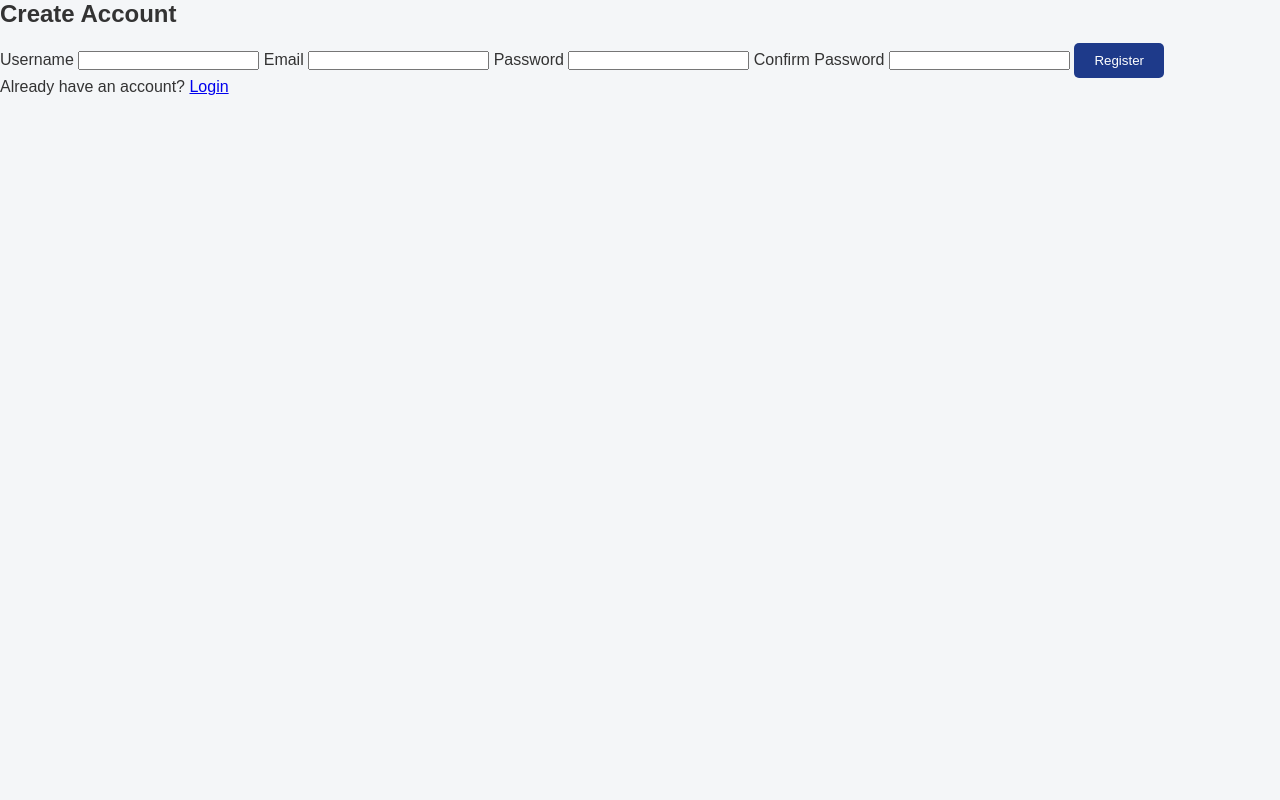
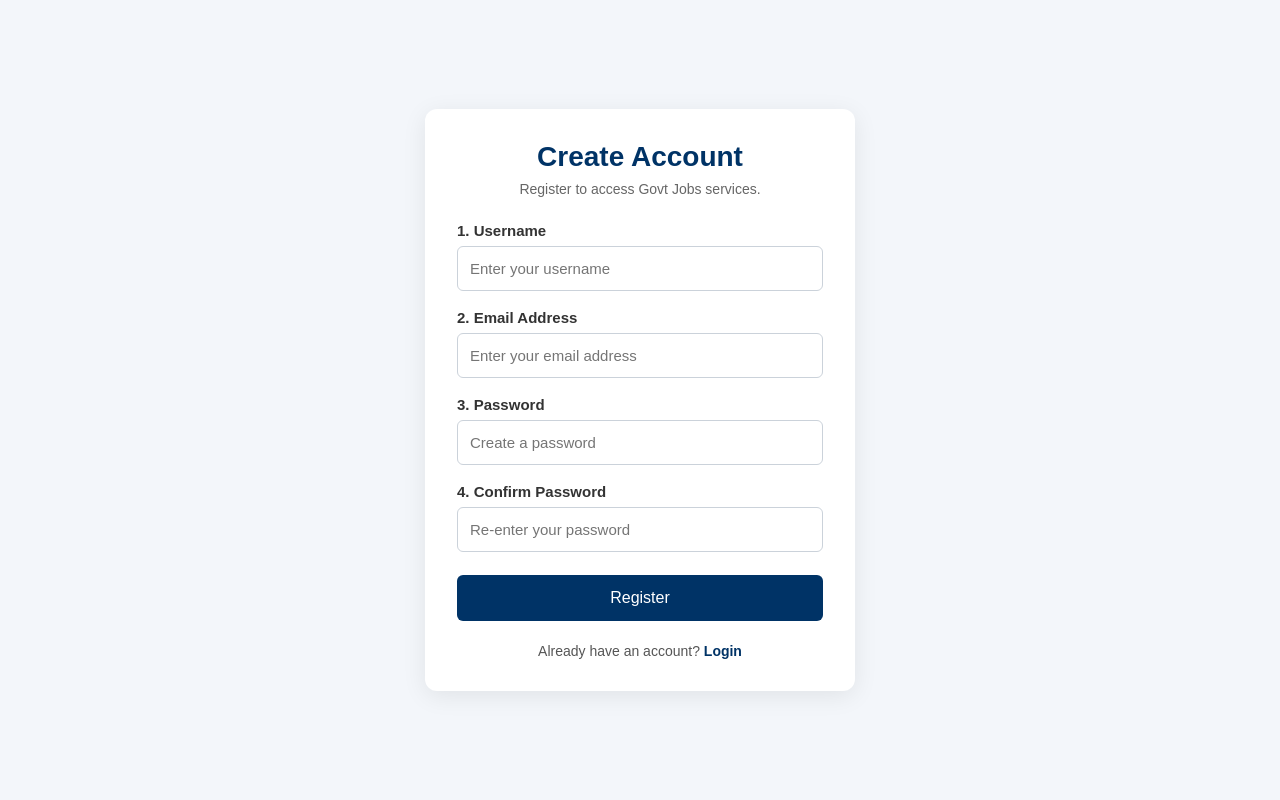
Before and after one commit to Bharathnani9173/Govtjobs, a Django app: page /register/ in a window 1280 px wide. Run offline with Django 5.2, Linux system fonts and the light colour scheme; parts of the project's set-up code (start-up, migrations or seed data) failed here and were passed over.

Commit message:
Improve registration page layout

```diff
--- a/jobportal/templates/jobportal/register.html
+++ b/jobportal/templates/jobportal/register.html
@@ -2,11 +2,8 @@
 <html lang="en">
 
 <head>
-
     <meta charset="UTF-8">
-
-    <meta name="viewport"
-          content="width=device-width, initial-scale=1.0">
+    <meta name="viewport" content="width=device-width, initial-scale=1.0">
 
     <title>Register - Govt Jobs</title>
 
@@ -15,6 +12,125 @@
     <link rel="stylesheet"
           href="{% static 'jobportal/css/style.css' %}">
 
+    <style>
+        * {
+            box-sizing: border-box;
+        }
+
+        body {
+            margin: 0;
+            min-height: 100vh;
+            display: flex;
+            justify-content: center;
+            align-items: center;
+            padding: 25px 15px;
+            background: #f3f6fa;
+            font-family: Arial, sans-serif;
+        }
+
+        .login-container {
+            width: 100%;
+            max-width: 430px;
+            padding: 32px;
+            background: #ffffff;
+            border-radius: 12px;
+            box-shadow: 0 5px 25px rgba(0, 0, 0, 0.08);
+        }
+
+        .login-container h2 {
+            margin: 0 0 8px;
+            color: #003366;
+            text-align: center;
+            font-size: 28px;
+        }
+
+        .form-subtitle {
+            margin: 0 0 25px;
+            color: #666666;
+            text-align: center;
+            font-size: 14px;
+        }
+
+        .form-group {
+            margin-bottom: 18px;
+        }
+
+        .form-group label {
+            display: block;
+            margin-bottom: 7px;
+            color: #333333;
+            font-size: 15px;
+            font-weight: 600;
+        }
+
+        .form-group input {
+            display: block;
+            width: 100%;
+            min-height: 45px;
+            padding: 11px 12px;
+            border: 1px solid #cbd2da;
+            border-radius: 6px;
+            background: #ffffff;
+            font-size: 15px;
+        }
+
+        .form-group input:focus {
+            outline: none;
+            border-color: #003366;
+            box-shadow: 0 0 0 3px rgba(0, 51, 102, 0.1);
+        }
+
+        .register-button {
+            width: 100%;
+            min-height: 46px;
+            margin-top: 5px;
+            border: none;
+            border-radius: 6px;
+            background: #003366;
+            color: #ffffff;
+            font-size: 16px;
+            cursor: pointer;
+        }
+
+        .register-button:hover {
+            background: #004b8d;
+        }
+
+        .login-link {
+            margin: 22px 0 0;
+            color: #555555;
+            text-align: center;
+            font-size: 14px;
+        }
+
+        .login-link a {
+            color: #003366;
+            font-weight: 600;
+            text-decoration: none;
+        }
+
+        .login-link a:hover {
+            text-decoration: underline;
+        }
+
+        .messages p {
+            padding: 10px;
+            border-radius: 5px;
+            background: #fff3cd;
+            color: #664d03;
+            font-size: 14px;
+        }
+
+        @media (max-width: 480px) {
+            .login-container {
+                padding: 24px 20px;
+            }
+
+            .login-container h2 {
+                font-size: 25px;
+            }
+        }
+    </style>
 </head>
 
 <body>
@@ -23,82 +139,81 @@
 
         <h2>Create Account</h2>
 
+        <p class="form-subtitle">
+            Register to access Govt Jobs services.
+        </p>
 
         {% if messages %}
-
+            <div class="messages">
                 {% for message in messages %}
-
                     <p>{{ message }}</p>
-
                 {% endfor %}
-
+            </div>
         {% endif %}
 
-
         <form method="POST">
-
             {% csrf_token %}
 
-
-            <label>Username</label>
-
+            <div class="form-group">
+                <label for="username">1. Username</label>
                 <input
                     type="text"
+                    id="username"
                     name="username"
+                    placeholder="Enter your username"
+                    autocomplete="username"
                     required
                 >
+            </div>
 
-
-            <label>Email</label>
-
+            <div class="form-group">
+                <label for="email">2. Email Address</label>
                 <input
                     type="email"
+                    id="email"
                     name="email"
+                    placeholder="Enter your email address"
+                    autocomplete="email"
                     required
                 >
+            </div>
 
-
-            <label>Password</label>
-
+            <div class="form-group">
+                <label for="password">3. Password</label>
                 <input
                     type="password"
+                    id="password"
                     name="password"
+                    placeholder="Create a password"
+                    autocomplete="new-password"
                     required
                 >
+            </div>
 
-
-            <label>Confirm Password</label>
-
+            <div class="form-group">
+                <label for="confirm_password">4. Confirm Password</label>
                 <input
                     type="password"
+                    id="confirm_password"
                     name="confirm_password"
+                    placeholder="Re-enter your password"
+                    autocomplete="new-password"
                     required
                 >
+            </div>
 
-
-            <button type="submit">
-
+            <button type="submit" class="register-button">
                 Register
-
             </button>
 
         </form>
 
-
-        <p>
-
+        <p class="login-link">
             Already have an account?
-
-            <a href="/login/">
-
-                Login
-
-            </a>
-
+            <a href="/login/">Login</a>
         </p>
 
     </div>
 
 </body>
-
 </html>
```
Lines whose indentation alone changed are shown as unchanged.
